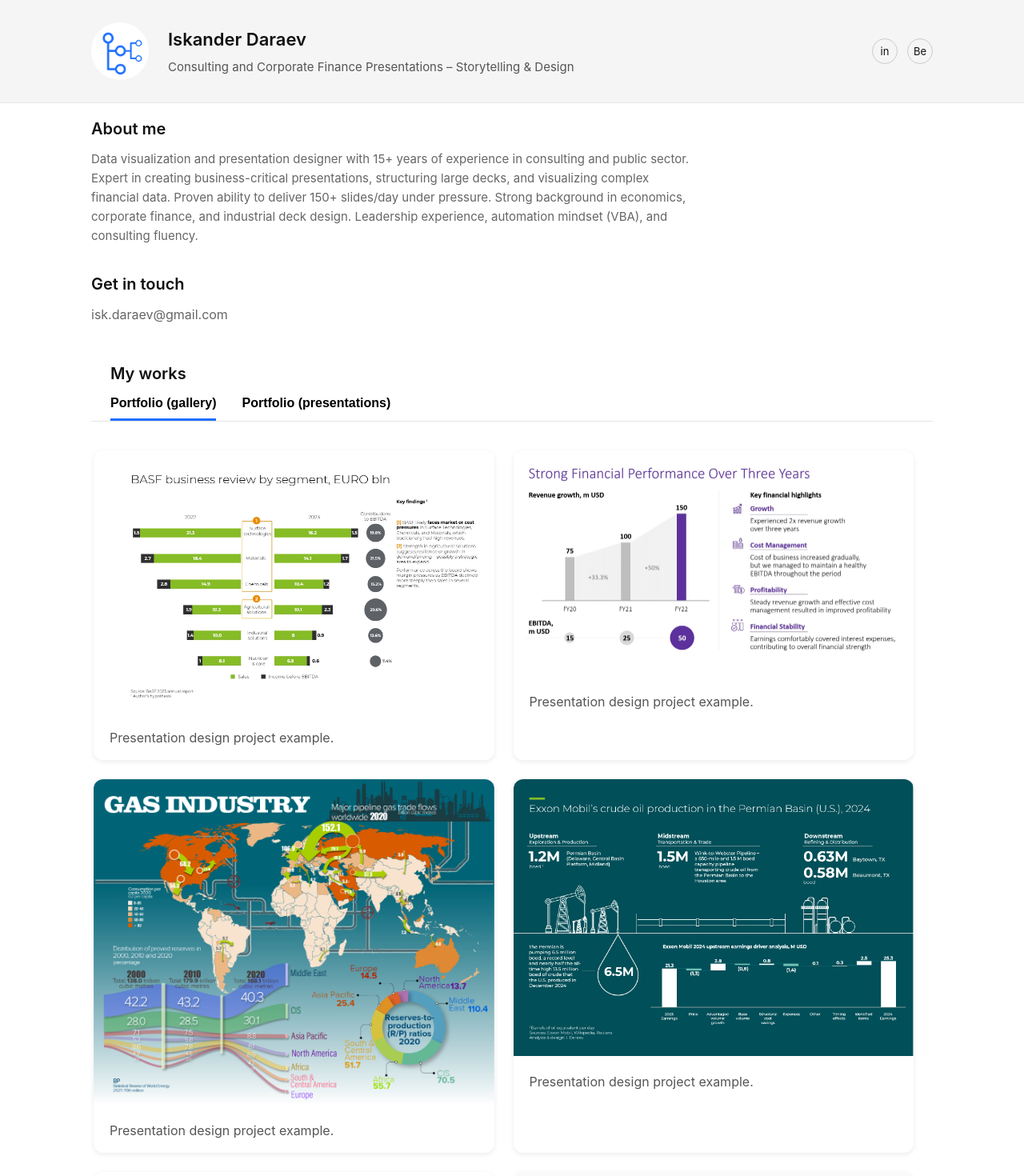
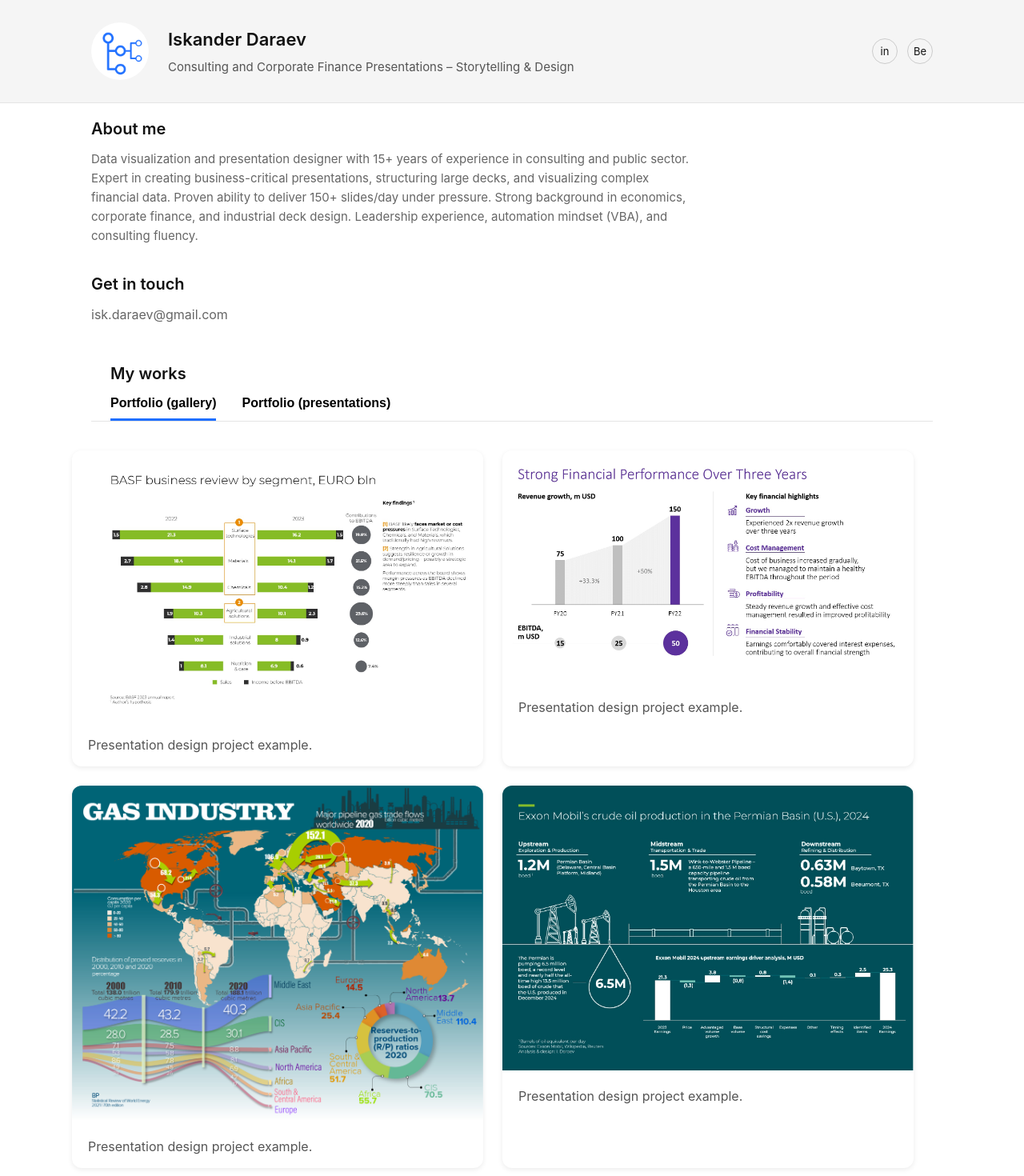
Before and after one commit to isk06/ruportfo, a Next.js app: page / in a window 1280 px wide. Shown: the top 1470 px of the page at 80% size. Built offline with nearby package versions, Linux system fonts and the light colour scheme.

Commit message:
Fix freeze pane for My Works and tabs

```diff
--- a/app/globals.css
+++ b/app/globals.css
@@ -192,7 +192,7 @@ a:hover {
   max-width: 1100px;
   margin: 0 auto;
   padding: 24px;
-  margin-left: -21px;
+  margin-left: -24px;
 }
 
 /* Grid */
@@ -200,6 +200,7 @@ a:hover {
   display: grid;
   grid-template-columns: repeat(2, 1fr);
   gap: 24px;
+  margin-left: -24px;
 }
 
 /* ===============================
```
